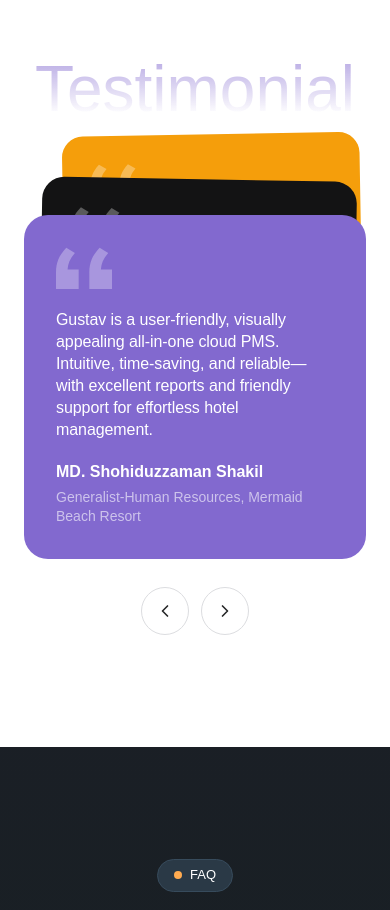
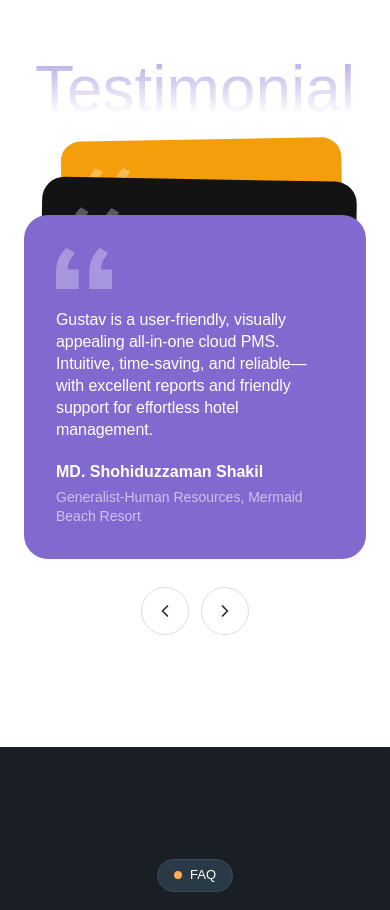
Before and after one commit to dev-mdshahid/bonotech, a React (Vite) app: page / in a window 390 px wide. Shown: the part 4240-5150 px from the top of the page. Built offline with nearby package versions, Linux system fonts and the light colour scheme; a web font is replaced by a local one.

Commit message:
fix: update testimonials stack position for mobile

```diff
--- a/src/components/sections/Testimonials/Testimonials.tsx
+++ b/src/components/sections/Testimonials/Testimonials.tsx
@@ -38,7 +38,7 @@
     // layer 1 = first card behind (peeking out)
     { rotation: 1, scale: 0.92, yOffset: -60, xOffset: 0 },
     // layer 2 = second card behind (peeking out further)
-    { rotation: -1, scale: 0.87, yOffset: -120, xOffset: 20 },
+    { rotation: -1, scale: 0.82, yOffset: -130, xOffset: 10 },
 ]
 const STACK_TOP_OFFSET = 60.31 // px — top offset from Figma
 
```
